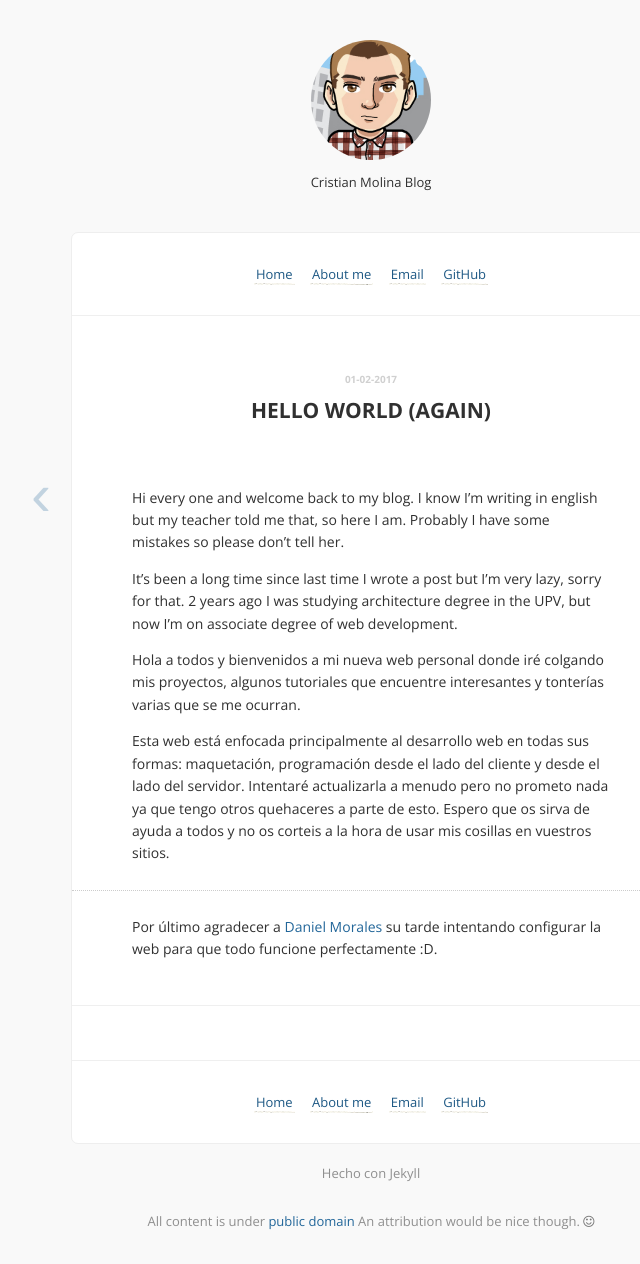
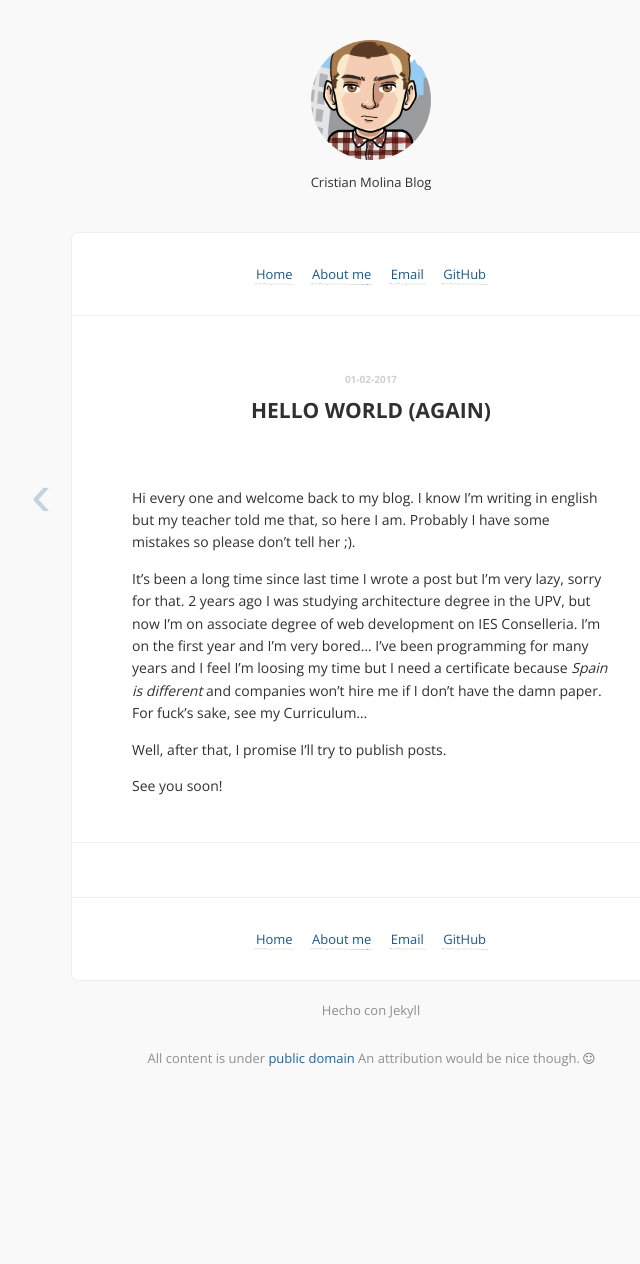
Before and after one commit to legomolina/legomolina.github.io, a Jekyll site: the page built from _posts/2017-02-01-hello-world-again.md, in a window 1280 px wide. Shown: the whole page, without its empty margins (269-909 px from the left). Built offline with Jekyll 4.4.1, drawn with Linux system fonts in a browser that asks for light colours; nearby versions of some CDN libraries; Markdown is read by kramdown in place of the engine named in the settings; comment, search, counter and statistics services are not loaded; after the commit the page ends 1101 px from its top, so only the background shows below that.

Commit message:
Update 2017-02-01-hello-world-again.md

```diff
--- a/_posts/2017-02-01-hello-world-again.md
+++ b/_posts/2017-02-01-hello-world-again.md
@@ -5,16 +5,10 @@ date: 2017-02-01 09:29:00
 disqus: y
 ---
 
-Hi every one and welcome back to my blog. I know I'm writing in english but my teacher told me that, so here I am. Probably I have some mistakes so please don't tell her.
+Hi every one and welcome back to my blog. I know I'm writing in english but my teacher told me that, so here I am. Probably I have some mistakes so please don't tell her ;).
 
-It's been a long time since last time I wrote a post but I'm very lazy, sorry for that. 2 years ago I was studying architecture degree in the UPV, but now I'm on associate degree of web development.
+It's been a long time since last time I wrote a post but I'm very lazy, sorry for that. 2 years ago I was studying architecture degree in the UPV, but now I'm on associate degree of web development on IES Conselleria. I'm on the first year and I'm very bored... I've been programming for many years and I feel I'm loosing my time but I need a certificate because _Spain is different_ and companies won't hire me if I don't have the damn paper. For fuck's sake, see my Curriculum...
 
+Well, after that, I promise I'll try to publish posts.
 
-
-Hola a todos y bienvenidos a mi nueva web personal donde iré colgando mis proyectos, algunos tutoriales que encuentre interesantes y tonterías varias que se me ocurran.
-
-Esta web está enfocada principalmente al desarrollo web en todas sus formas: maquetación, programación desde el lado del cliente y desde el lado del servidor. Intentaré actualizarla a menudo pero no prometo nada ya que tengo otros quehaceres a parte de esto. Espero que os sirva de ayuda a todos y no os corteis a la hora de usar mis cosillas en vuestros sitios.
-
----
-
-Por último agradecer a <a href="https://github.com/grenderg" target="_blank">Daniel Morales</a> su tarde intentando configurar la web para que todo funcione perfectamente :D.
+See you soon!
```
